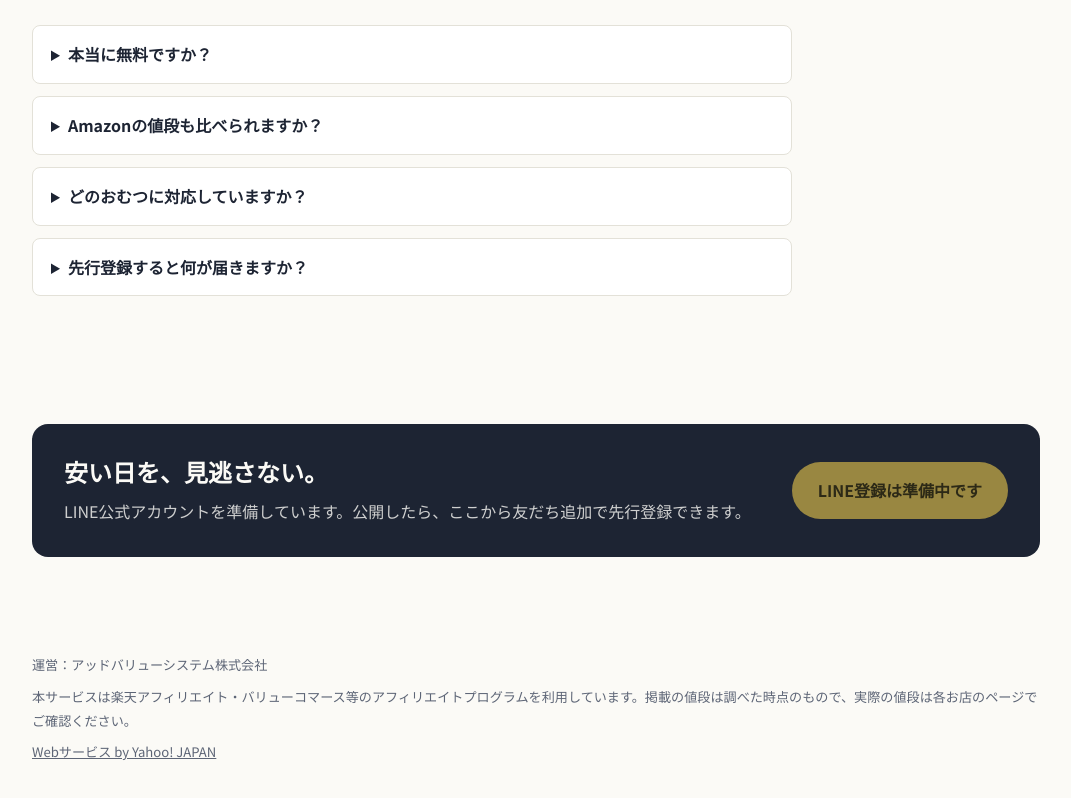
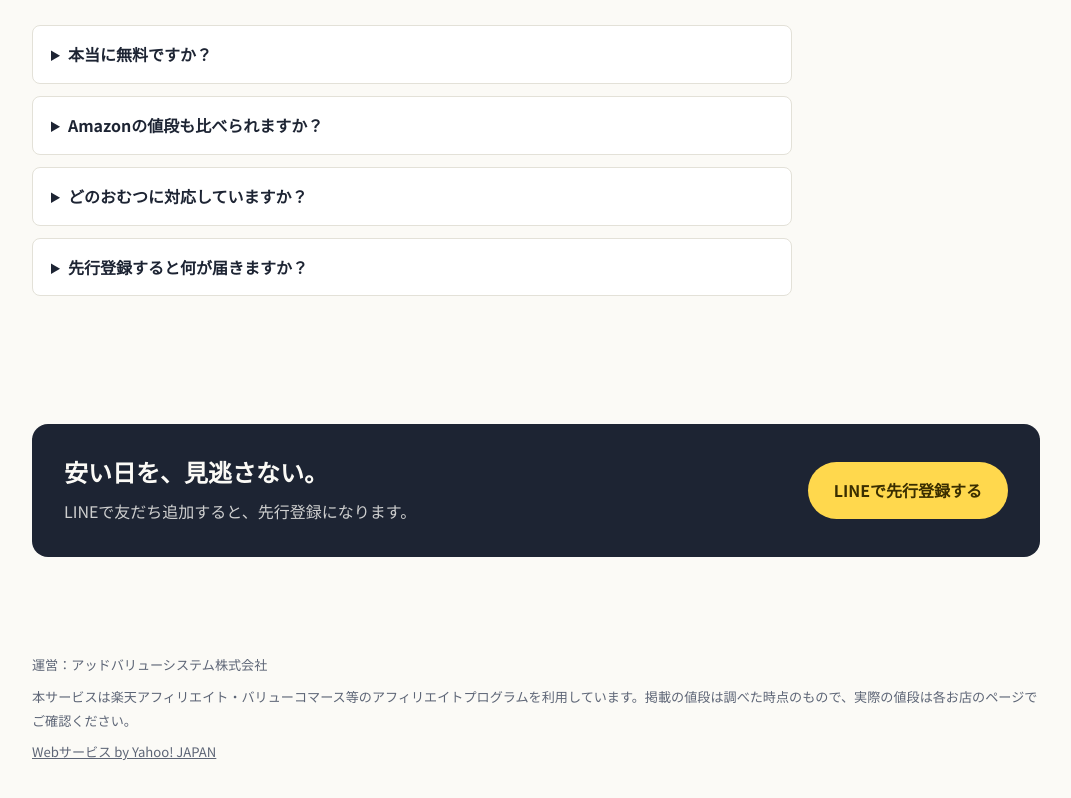
Before and after one commit to Hirofumi-Kobayashi-Avsys/1mai-ikura-lp, a plain HTML site: page index.html in a window 1280 px wide. Shown: the part 2357-3155 px from the top of the page, without its empty margins (104-1175 px from the left). Drawn offline with Linux system fonts and the light colour scheme; a web font is replaced by a local one.

Commit message:
LINE公式アカウントの友だち追加リンクを設定
Co-Authored-By: Claude Opus 5.5 <noreply@anthropic.com>

```diff
--- a/index.html
+++ b/index.html
@@ -330,7 +330,7 @@ footer .wrap { display: grid; gap: 8px; }
 
 <script>
   // LINE公式アカウントの「友だち追加」URL。用意できたらここに入れる（空のあいだは「準備中」と表示）
-  const LINE_ADD_URL = "";
+  const LINE_ADD_URL = "https://line.me/R/ti/p/@667eogtp";
 
   document.querySelectorAll(".js-signup").forEach((a) => {
     if (LINE_ADD_URL) {
```
